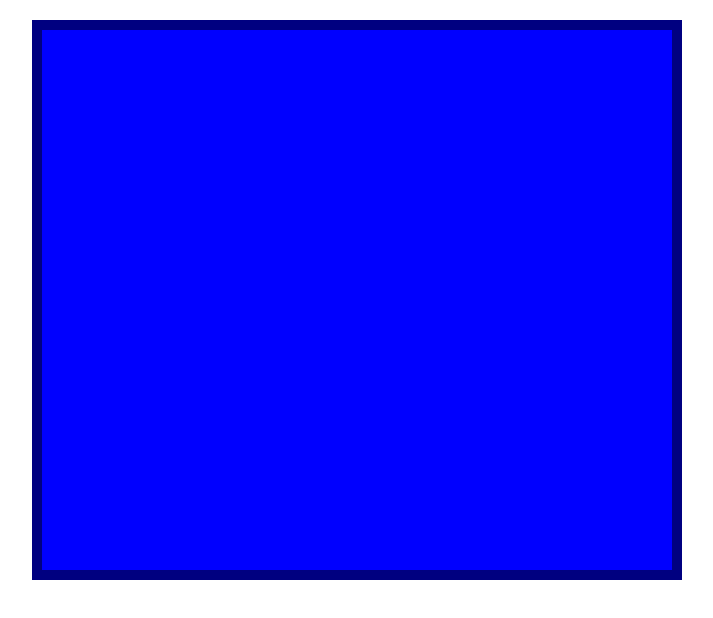
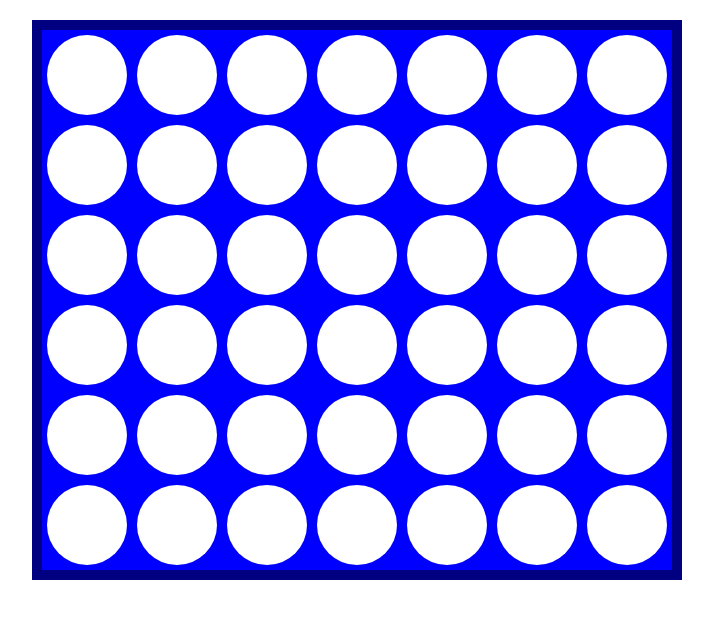
Before and after one commit to Norrheden/Four-in-a-row-game, a plain HTML site: page index.html in a window 1280 px wide. Shown: the whole page, without its empty margins (283-996 px from the left). Drawn offline with Linux system fonts and the light colour scheme.

Commit message:
white tiles to the board

```diff
--- a/index.css
+++ b/index.css
@@ -11,3 +11,11 @@ body {
     display: flex;
     flex-wrap: wrap;
 }
+.tile {
+    height: 80px;
+    width: 80px;
+    margin: 5px;
+
+    background-color: white;
+    border-radius: 50%;
+}
--- a/index.js
+++ b/index.js
@@ -0,0 +1,34 @@
+let playerRed = "R";
+let playerYellow = "Y";
+let currePlayer = playerRed;
+
+let gameOver = false;
+let board;
+
+let rows = 6;
+let columns = 7;
+
+window.onload = function(){
+    setGame();
+}
+
+function setGame(){
+    board = [];
+
+    for(let r = 0; r < rows; r++) {
+        let row = [];
+        for(let c = 0; c < columns; c++) {
+            //JS
+            row.push(" ")
+
+            //HTML
+            // <div id="0-0" class="tile"></div>
+            let tile = document.createElement("div");
+            tile.id = r.toString() + "-" + c.toString();
+            tile.classList.add("tile");
+            document.getElementById("board").append(tile);
+
+        }
+        board.push(row);
+    }
+}
```
